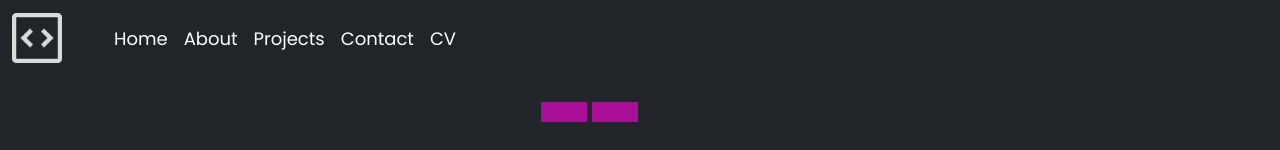
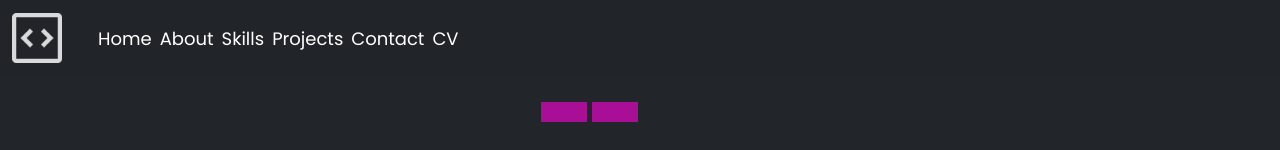
Before and after one commit to Matt-Jones-Developer/i_am_glitchy_react_portfolio_original_design, a React (Create React App) app: page /i_am_glitchy_react_portfolio_original_design/about in a window 1280 px wide. Shown: the top 150 px of the page. Built offline with nearby package versions, Linux system fonts and the light colour scheme.

Commit message:
fixed links, added skills page, bug fixes and console error catches

```diff
--- a/src/App.css
+++ b/src/App.css
@@ -100,7 +100,3 @@ a:hover {
 .btnCTA {
   background-color: var(--purps);
 }
-
-a {
-  margin-right: 1rem;
-}
--- a/src/App.js
+++ b/src/App.js
@@ -6,7 +6,7 @@ import Header from './components/Header';
 import Squares from './components/SquaresAnim';
 import Footer from './components/Footer';
 import About from './pages/About';
-// import Skills from './pages/Skills';
+import Skills from './pages/Skills';
 import Projects from './pages/Projects';
 import Contact from './pages/Contact';
 import './App.css'
@@ -31,7 +31,7 @@ const App = () => {
       <Routes>
         <Route path="/" element={<Layout><Home /></Layout>} index={true} />
         <Route path="/about" element={<Layout><About /></Layout>} />
-        {/* <Route path="/skills" element={<Layout><Skills /></Layout>} /> */}
+        <Route path="/skills" element={<Layout><Skills /></Layout>} />
         <Route path="/projects" element={<Layout><Projects /></Layout>} />
         <Route path="/contact" element={<Layout><Contact /></Layout>} />
       </Routes>
--- a/src/components/NavBar.jsx
+++ b/src/components/NavBar.jsx
@@ -1,7 +1,6 @@
 import { useHref } from "react-router-dom";
 import "bootstrap/dist/css/bootstrap.min.css";
 import { Link } from "react-router-dom";
-// import NavTabs from "./NavTabs";
 import codeIcon from "../assets/icons/coder_icn.png";
 // import styles from "./styles/NavBar.module.css";
 import "../App.css";
@@ -9,6 +8,7 @@ import myCV from "../assets/pdf/Matt Jones C.V 2023 (Google Docs).pdf";
 import Container from "react-bootstrap/Container";
 import Nav from "react-bootstrap/Nav";
 import Navbar from "react-bootstrap/Navbar";
+// import NavTabs from "./NavTabs";
 
 const NavBar = () => {
   const href = useHref();
@@ -33,7 +33,7 @@ const NavBar = () => {
           <Navbar.Brand as={Link} to="/">
             <div className="flex items-center">
               {/* Nav Icon btn and name link */}
-              <Link href={href} className="flex items-center">
+              <div className="flex items-center">
                 <img
                   className="mr-5 animate-pulse"
                   src={`${codeIcon}`}
@@ -48,17 +48,27 @@ const NavBar = () => {
                   }}
                   title="keep tapping me to reset the coloured squares!"
                 />
-              </Link>
+              </div>
             </div>
           </Navbar.Brand>
           <Navbar.Toggle aria-controls="responsive-navbar-nav" />
           <Navbar.Collapse id="responsive-navbar-nav">
             <Nav className="me-auto nav custom-nav">
-              <Link to="/">Home</Link>
-              <Link to="/about">About</Link>
-              {/* <Nav.Link href="/skills">Skills</Nav.Link> */}
-              <Link to="/projects">Projects</Link>
-              <Link to="/contact">Contact</Link>
+              <Link to="/" style={{ marginRight: ".5rem" }}>
+                Home
+              </Link>
+              <Link to="/about" style={{ marginRight: ".5rem" }}>
+                About
+              </Link>
+              <Link to="/skills" style={{ marginRight: ".5rem" }}>
+                Skills
+              </Link>
+              <Link to="/projects" style={{ marginRight: ".5rem" }}>
+                Projects
+              </Link>
+              <Link to="/contact" style={{ marginRight: ".5rem" }}>
+                Contact
+              </Link>
               <Link
                 to={`${myCV}`}
                 onClick={handleCVClick}
@@ -67,8 +77,8 @@ const NavBar = () => {
               >
                 CV
               </Link>
+              {/* <NavTabs /> */}
             </Nav>
-            {/* <NavTabs /> */}
           </Navbar.Collapse>
         </Container>
       </Navbar>
--- a/src/components/NavTabs.jsx
+++ b/src/components/NavTabs.jsx
@@ -9,6 +9,7 @@ function NavTabs() {
         className={({ isActive }) =>
           isActive ? "nav-link:active" : "nav-link"
         }
+        style={{ marginRight: ".5rem" }}
       >
         Home
       </NavLink>
@@ -17,6 +18,7 @@ function NavTabs() {
         className={({ isActive }) =>
           isActive ? "nav-link:active" : "nav-link"
         }
+        style={{ marginRight: ".5rem" }}
       >
         About
       </NavLink>
@@ -25,6 +27,7 @@ function NavTabs() {
         className={({ isActive }) =>
           isActive ? "nav-link:active" : "nav-link"
         }
+        style={{ marginRight: ".5rem" }}
       >
         Skills
       </NavLink>
@@ -33,6 +36,7 @@ function NavTabs() {
         className={({ isActive }) =>
           isActive ? "nav-link:active" : "nav-link"
         }
+        style={{ marginRight: ".5rem" }}
       >
         Projects
       </NavLink>
@@ -42,6 +46,7 @@ function NavTabs() {
         className={({ isActive }) =>
           isActive ? "nav-link active" : "nav-link"
         }
+        style={{ marginRight: ".5rem" }}
       >
         Contact
       </NavLink>
--- a/src/pages/About.js
+++ b/src/pages/About.js
@@ -23,7 +23,7 @@ const About = () => {
           <p className="text-white">
             In my spare time I like to play <em>Thrash Metal</em> on my guitar.
             I am obsessed with coding and spend a lot of my time learning new{' '}
-            <Link href="/skills"
+            <Link to="/skills"
             ><em style={{ color: 'orange' }}><span>skills <i className="fa-solid fa-arrow-right"></i></span></em>
             </Link>
           </p>
--- a/src/pages/Projects.js
+++ b/src/pages/Projects.js
@@ -46,7 +46,7 @@ const Projects = () => {
               </div>
               <div className="project-info">
                 <div className="card bg-dark shadow-lg rounded-lg overflow-hidden
-                align-items-center justify-center m-4 p-4">
+                align-items-center justify-center text-center m-4 p-4">
                   {/* about and 2 btn links */}
                   <h3 className="text-white font-bold text-xl mb-2">{project.title}</h3>
                   <p className="text-white text-base text-center">{project.desc}</p>
--- a/src/pages/Skills.js
+++ b/src/pages/Skills.js
@@ -7,13 +7,14 @@ const Skills = () => {
 
   useEffect(() => {
     // Scroll to a specific element on the page
-    const targetElement = document.querySelector("/target");
+    const targetElement = document.querySelector("#skills");
     targetElement.scrollIntoView({ behavior: "smooth", block: "start" });
   }, []);
 
   return (
     <>
-      <section className={`${styles.skillSection} mx-auto text-center`}>
+      <section className={`${styles.skillSection} mx-auto text-center`
+      } id="skills">
         <div
           className="container">
           <h2 className="skills-title text-center mx-auto text-6xl">
```
